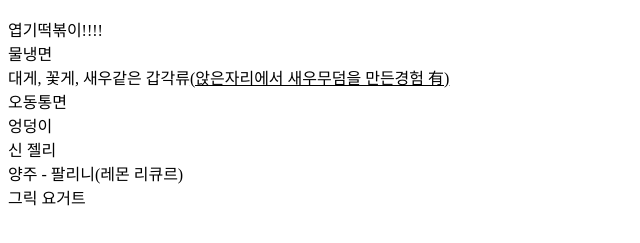
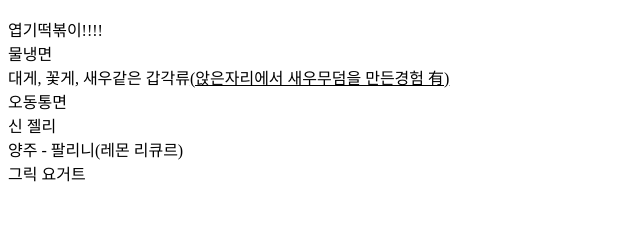
Before and after one commit to ramzzicoding/web1, a plain HTML site: page 1.html in a window 1280 px wide. Shown: the part 219-462 px from the top of the page, without its empty margins (0-640 px from the left). Drawn offline with Linux system fonts and the light colour scheme.

Commit message:
Add files via upload

```diff
--- a/1.html
+++ b/1.html
@@ -12,6 +12,6 @@
     <li><a href="3.html">그녀 공략법</a></li>
   </ol>
   <h2>좋아하는 음식</h2>
-  <p>엽기떡볶이!!!!<br>물냉면<br>대게, 꽃게, 새우같은 갑각류<u>(앉은자리에서 새우무덤을 만든경험 有)</u><br>오동통면<br>엉덩이<br>신 젤리<br>양주 - 팔리니(레몬 리큐르)<br>그릭 요거트</p>
+  <p>엽기떡볶이!!!!<br>물냉면<br>대게, 꽃게, 새우같은 갑각류<u>(앉은자리에서 새우무덤을 만든경험 有)</u><br>오동통면<br>신 젤리<br>양주 - 팔리니(레몬 리큐르)<br>그릭 요거트</p>
 </body>
 </html>
```
